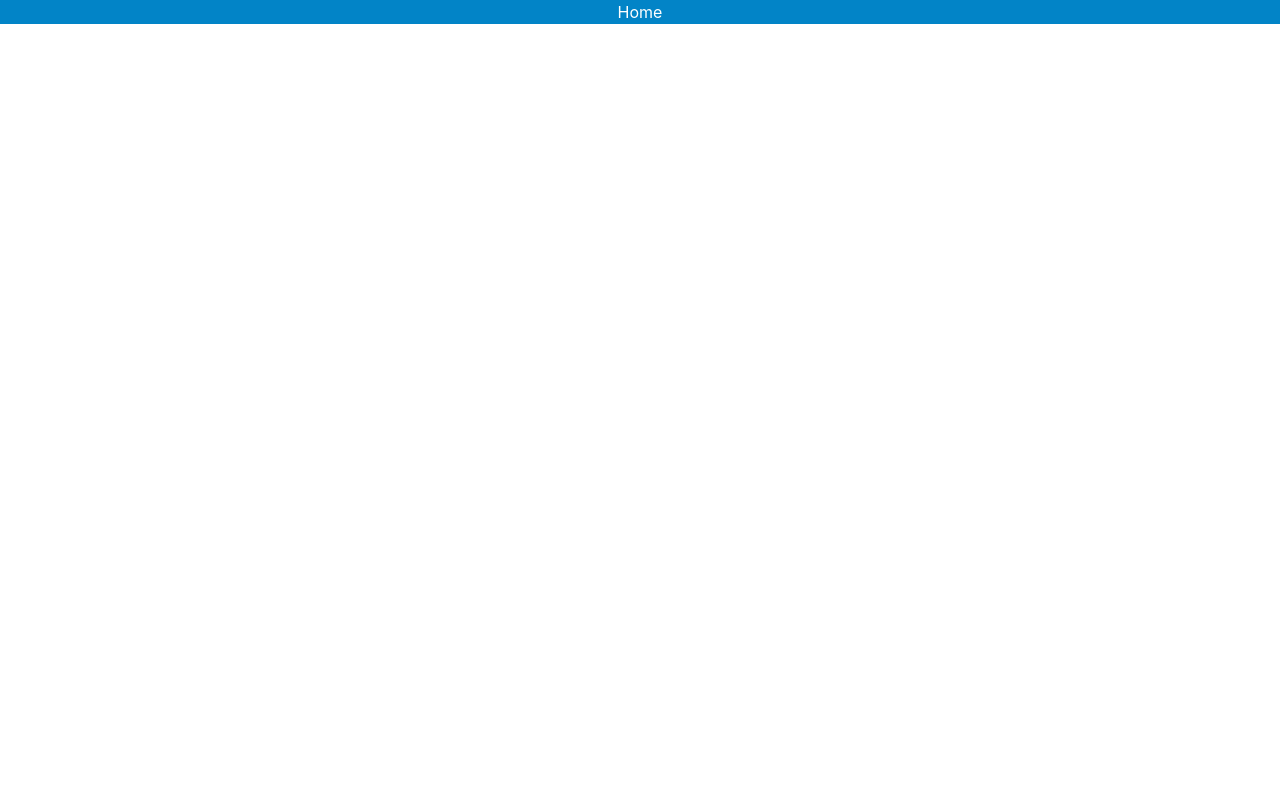
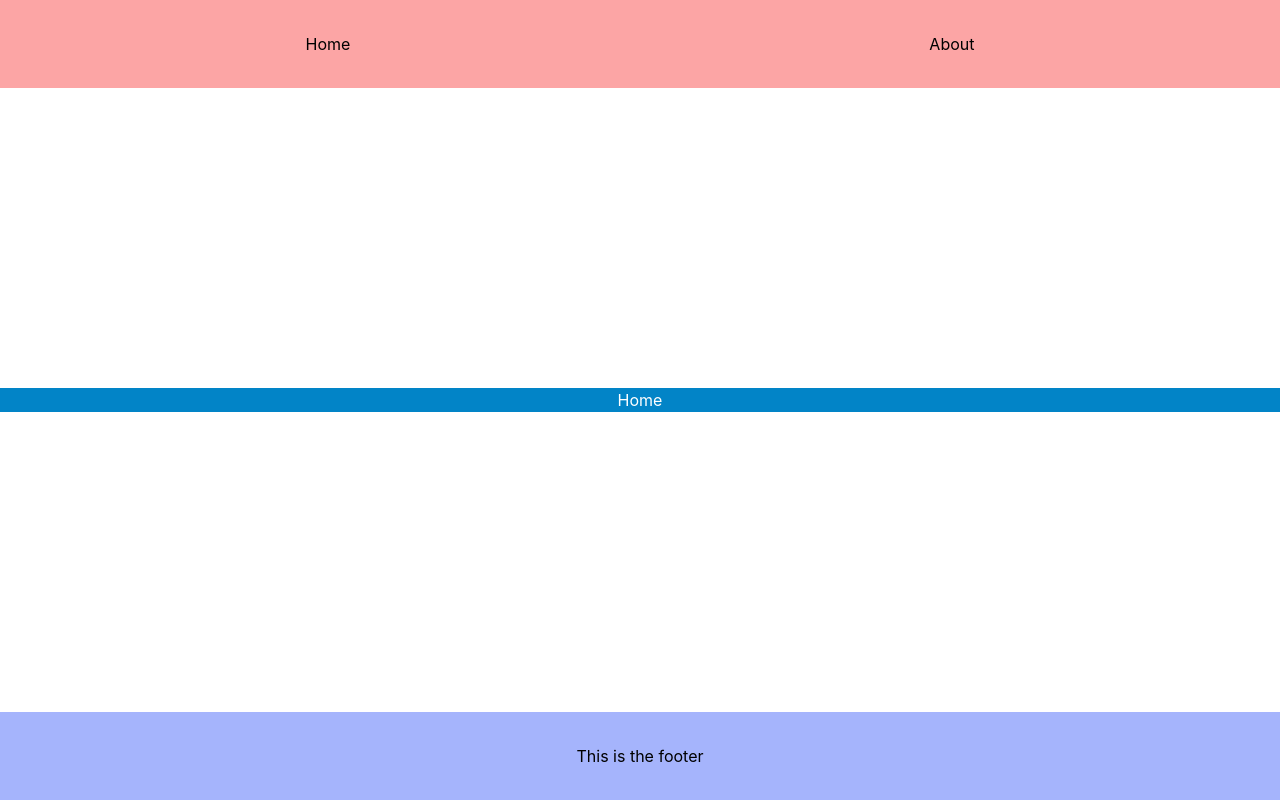
Before and after one commit to ajkacca457/techcommerce_front, a React (Create React App) app: page / in a window 1280 px wide. Built offline with nearby package versions, Linux system fonts and the light colour scheme.

Commit message:
update different components

```diff
--- a/src/App.js
+++ b/src/App.js
@@ -1,11 +1,12 @@
 import './App.css';
-import AppRoutes from './routes/Routes';
-import {ProductProvider} from "./context/ProductContext";
+import Container from './components/Container';
+import Footer from './components/Footer';
 
 function App() {
   return (
-    <div className="App">
-        <AppRoutes/>
+    <div className="App min-h-[100vh] flex flex-col justify-between">
+        <Container/>
+        <Footer/>
     </div>
   );
 }
--- /dev/null
+++ b/src/components/Container.js
@@ -0,0 +1,13 @@
+import React from 'react'
+import AppRoutes from '../routes/Routes'
+import Navbar from './Navbar'
+
+const Container = () => {
+  return (
+    <>  <Navbar/>
+        <AppRoutes/>
+    </>
+  )
+}
+
+export default Container
--- /dev/null
+++ b/src/components/Footer.js
@@ -0,0 +1,9 @@
+import React from 'react'
+
+const Footer = () => {
+  return (
+    <div className='w-full bg-indigo-300 py-8'>This is the footer</div>
+  )
+}
+
+export default Footer
--- /dev/null
+++ b/src/components/Navbar.js
@@ -0,0 +1,14 @@
+import React from 'react'
+import { NavLink } from 'react-router-dom'
+const Navbar = () => {
+  return (
+    <div>
+        <ul className='bg-red-300 py-8 px-4 flex justify-around'>
+            <NavLink to="/">Home</NavLink>
+            <NavLink to="about">About</NavLink>
+        </ul>
+    </div>
+  )
+}
+
+export default Navbar
--- a/src/routes/Routes.js
+++ b/src/routes/Routes.js
@@ -10,12 +10,11 @@ const AppRoutes = () => {
   return (
     <>
         <Routes>
-            <Route path='/' element={<Home/>} />
+            <Route path='/' index element={<Home/>} />
             <Route path='about' element={<About/>} />
             <Route path='products' element={<Products/>} />
             <Route path='products/:id' element={<SingleProduct/>} />
             <Route path='*' element={<Error/>} />
-
         </Routes>
     </>
   )
```
Also changed, not shown: 1 other file (tests, documents, lock files or other folders).
